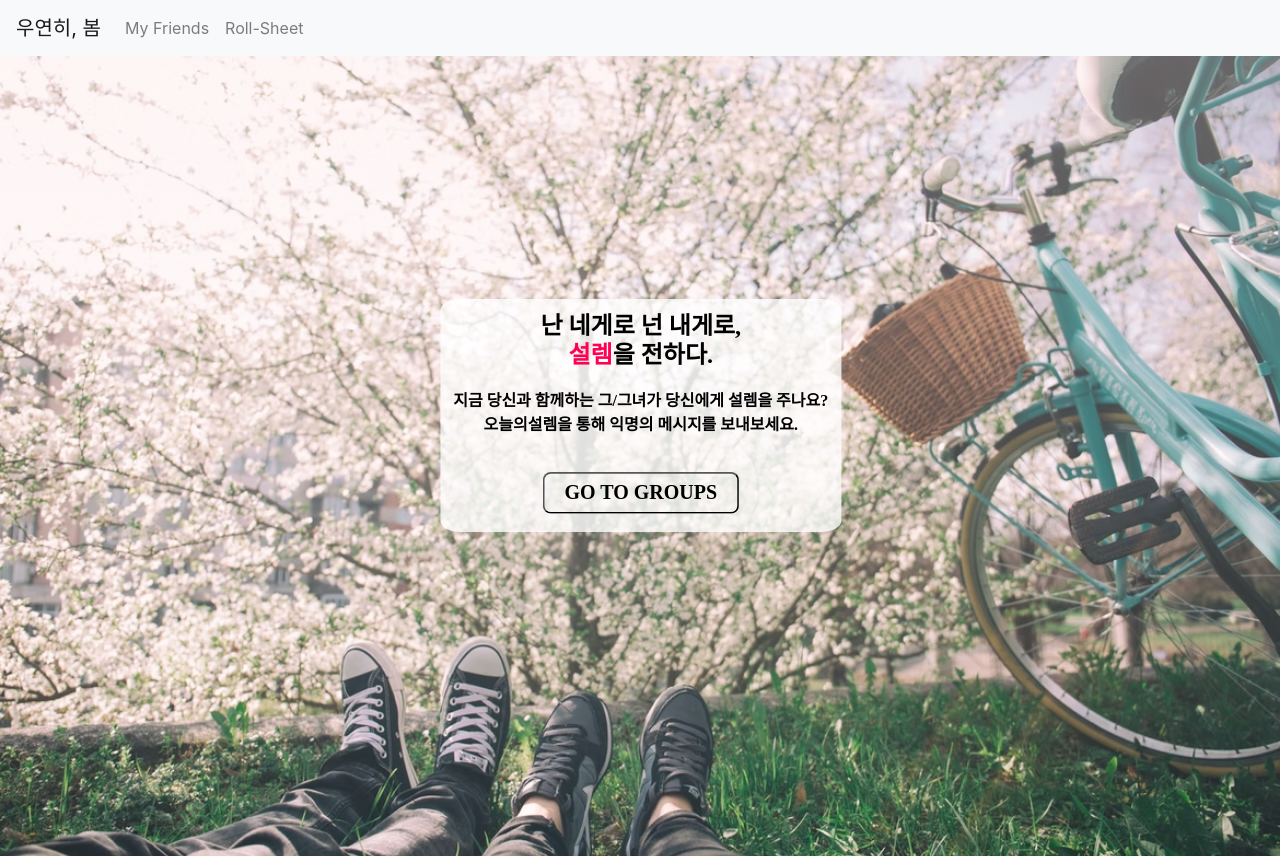
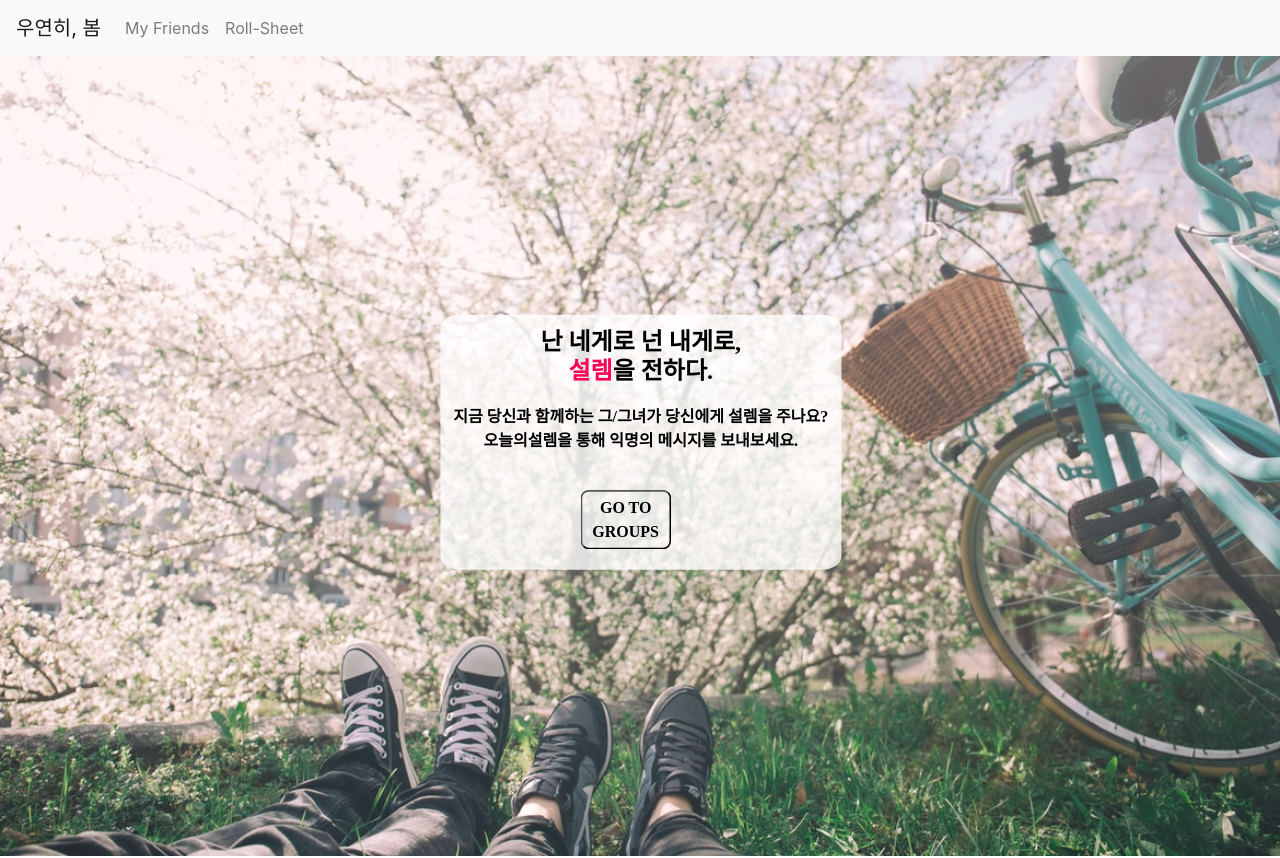
Before and after one commit to lysuk96/spring-in-swm, a React (Create React App) app: page / in a window 1280 px wide. Shown: the top 858 px of the page. Built offline with nearby package versions, Linux system fonts and the light colour scheme; a web font is replaced by a local one.

Commit message:
add path

```diff
--- a/src/component/Home.js
+++ b/src/component/Home.js
@@ -7,8 +7,12 @@ import profile from '../scss/image/home/section3_profile.png'
 import shit from '../scss/image/home/section3_shit.png'
 import matched from '../scss/image/home/section3_match.png'
 import limit from '../scss/image/home/section3_limit.png'
+import { useHistory } from 'react-router-dom'
 
 function Home() {
+    let path = '/members/'
+    let history = useHistory()
+
     return (
         <div>
             <div class = "section" id ="section1">
@@ -21,7 +25,7 @@ function Home() {
                         지금 당신과 함께하는 그/그녀가 당신에게 <span class="emph_hover">설렘</span>을 주나요?<br></br>
                         <span class="emph_hover">오늘의설렘</span>을 통해 익명의 메시지를 보내보세요.
                     </p>
-                    <button>
+                    <button class = "square-matched" onClick = {()=>{history.push(path);}}>
                         GO TO GROUPS
                     </button>
                 </div>
--- a/src/scss/Home.scss
+++ b/src/scss/Home.scss
@@ -30,12 +30,12 @@
 }
 
 .main button{
-    font-size: 25px;
+    font-size: 20px;
     font-weight: bold;
     background: none;
     border-color:black;
     color: rgb(0, 0, 0);
-    padding: 5px 25px;
+    padding: 5px 10px;
     border-radius: 10px;
     margin-top: 10px;
     outline: none;
@@ -46,7 +46,6 @@
 .main button:hover{
     color: rgb(255, 0, 85);
     background-color: rgba(255,255,255,0.3);
-    font-size:xx-large;
     animation: pulse 0.8s linear infinite;
 }
 
```
